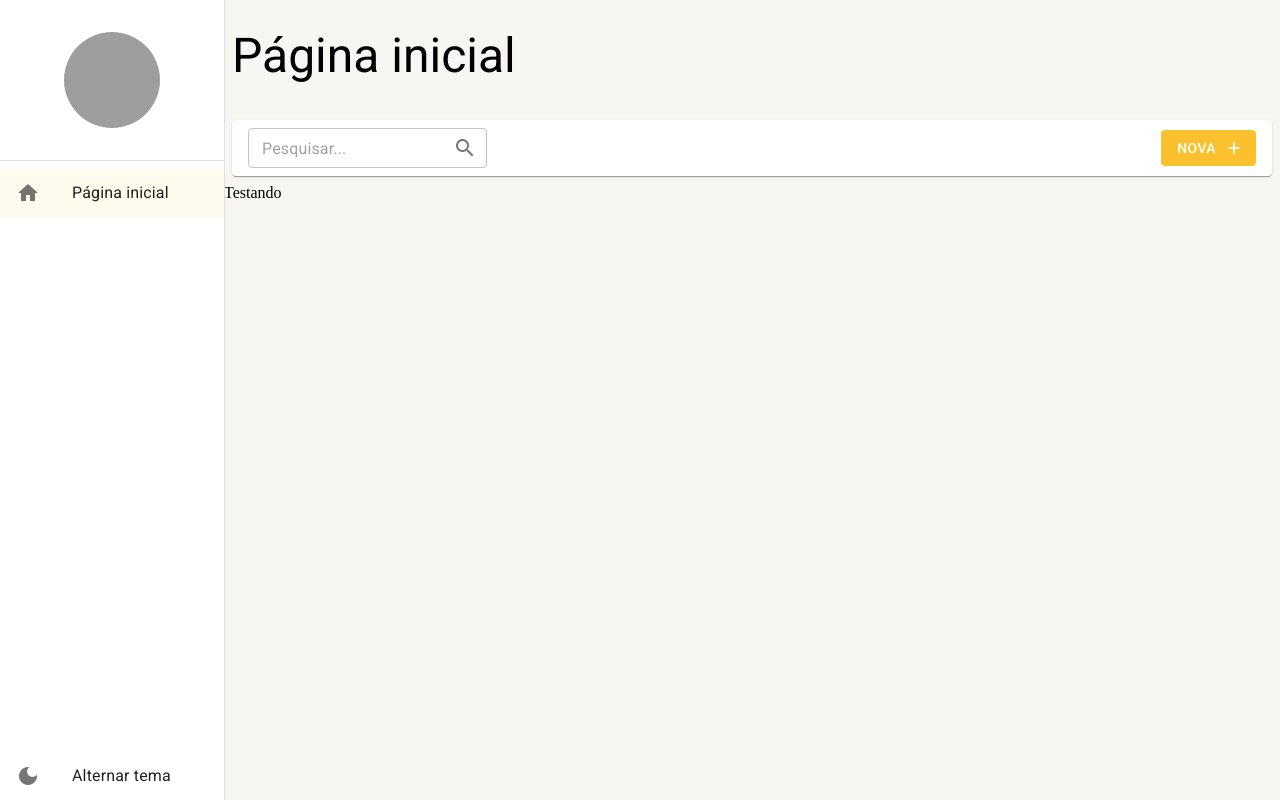
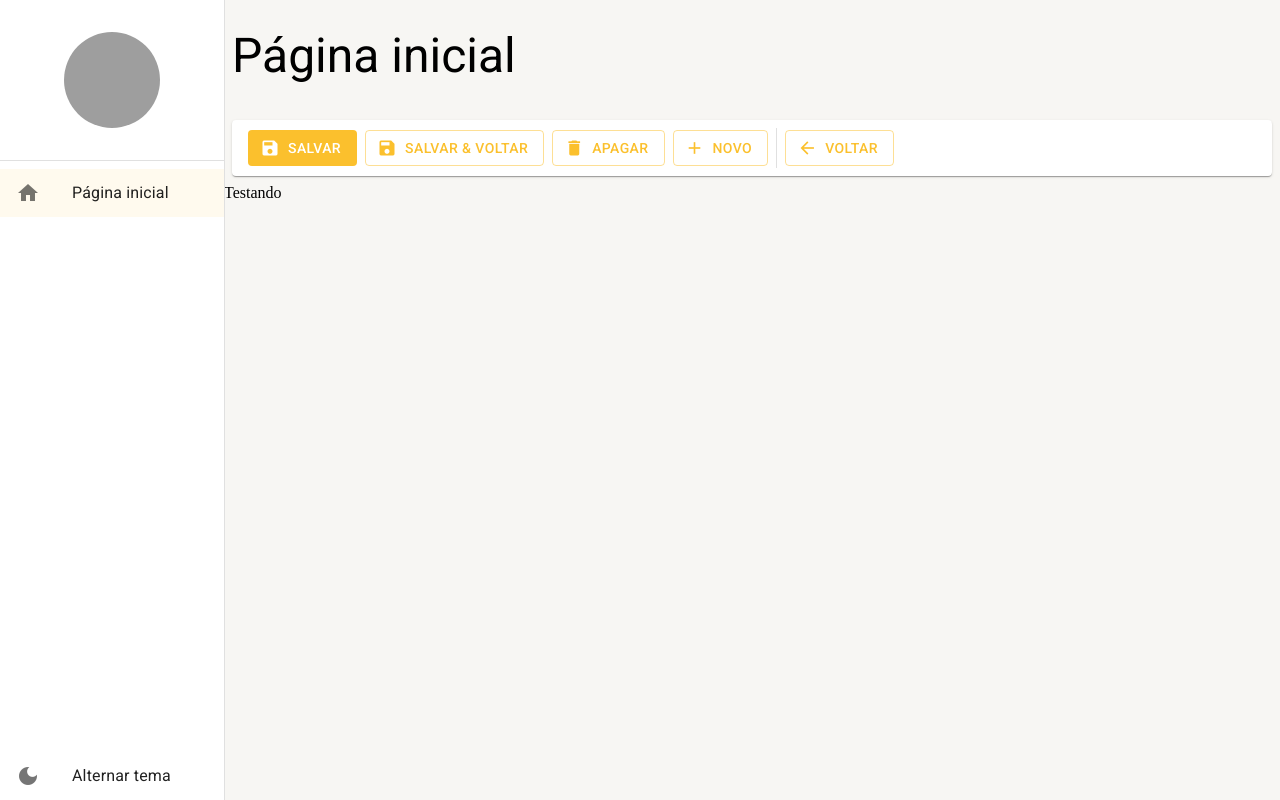
Before and after one commit to ViniGhiraldi/react-mui-typescript, a React (Create React App) app: page /pagina-inicial in a window 1280 px wide. Built offline with nearby package versions, Linux system fonts and the light colour scheme; grey boxes are pictures that could not be loaded.

Commit message:
feat: added details tool

```diff
--- a/src/pages/dashboard/Dashboard.tsx
+++ b/src/pages/dashboard/Dashboard.tsx
@@ -1,4 +1,4 @@
-import { FerramentasDaListagem } from "../../shared/components";
+import { FerramentasDeDetalhe } from "../../shared/components";
 import { LayoutBaseDePagina } from "../../shared/layouts";
 
 export const Dashboard = () => {
@@ -6,10 +6,7 @@
         <LayoutBaseDePagina
           titulo='Página inicial'
           barraDeFerramentas={(
-            <FerramentasDaListagem
-              mostrarInputBusca
-              textoBotaoNovo='Nova'
-            />
+            <FerramentasDeDetalhe mostrarBotaoSalvarEVoltar/>
           )}
         >
             Testando
--- /dev/null
+++ b/src/shared/components/ferramentas-de-detalhe/FerramentasDeDetalhe.tsx
@@ -0,0 +1,89 @@
+import { Box, Button, Divider, Icon, Paper, useTheme } from "@mui/material";
+
+interface IFerramentasDeDetalheProps{
+    textoBotaoNovo?: string;
+    mostrarBotaoNovo?: boolean;
+    mostrarBotaoVoltar?: boolean;
+    mostrarBotaoApagar?: boolean;
+    mostrarBotaoSalvar?: boolean;
+    mostrarBotaoSalvarEVoltar?: boolean;
+
+    aoClicarEmNovo?: () => void;
+    aoClicarEmVoltar?: () => void;
+    aoClicarEmApagar?: () => void;
+    aoClicarEmSalvar?: () => void;
+    aoClicarEmSalvarEVoltar?: () => void;
+}
+
+export const FerramentasDeDetalhe = ({
+    textoBotaoNovo = 'Novo',
+
+    mostrarBotaoNovo = true,
+    mostrarBotaoVoltar = true,
+    mostrarBotaoApagar = true,
+    mostrarBotaoSalvar = true,
+    mostrarBotaoSalvarEVoltar = false,
+
+    aoClicarEmNovo,
+    aoClicarEmVoltar,
+    aoClicarEmApagar,
+    aoClicarEmSalvar,
+    aoClicarEmSalvarEVoltar
+}: IFerramentasDeDetalheProps) => {
+    const theme = useTheme();
+
+    return (
+      <Box
+        height={theme.spacing(5)}
+        marginX={1}
+        padding={1}
+        paddingX={2}
+        display="flex"
+        gap={1}
+        alignItems="center"
+        component={Paper}
+      >
+        {mostrarBotaoSalvar && (
+            <Button
+            variant="contained"
+            disableElevation
+            onClick={aoClicarEmSalvar}
+            startIcon={<Icon>save</Icon>}
+            >Salvar</Button>
+        )}
+        {mostrarBotaoSalvarEVoltar && (
+            <Button
+            variant="outlined"
+            disableElevation
+            onClick={aoClicarEmSalvarEVoltar}
+            startIcon={<Icon>save</Icon>}
+            >Salvar & Voltar</Button>
+        )}
+        {mostrarBotaoApagar && (
+            <Button
+            variant="outlined"
+            disableElevation
+            onClick={aoClicarEmApagar}
+            startIcon={<Icon>delete</Icon>}
+            >Apagar</Button>
+        )}
+        {mostrarBotaoNovo && (
+            <Button
+            variant="outlined"
+            disableElevation
+            onClick={aoClicarEmNovo}
+            startIcon={<Icon>add</Icon>}
+            >{textoBotaoNovo}</Button>
+        )}
+        <Divider variant='middle' orientation='vertical' />
+        {mostrarBotaoVoltar && (
+            <Button
+            variant="outlined"
+            disableElevation
+            onClick={aoClicarEmVoltar}
+            startIcon={<Icon>arrow_back</Icon>}
+            >Voltar</Button>
+        )}
+      </Box>
+    );
+};
--- a/src/shared/components/index.ts
+++ b/src/shared/components/index.ts
@@ -1,2 +1,3 @@
 export * from './menu-lateral/MenuLateral';
 export * from './ferramentas-da-listagem/FerramentasDaListagem';
+export * from './ferramentas-de-detalhe/FerramentasDeDetalhe';
```
